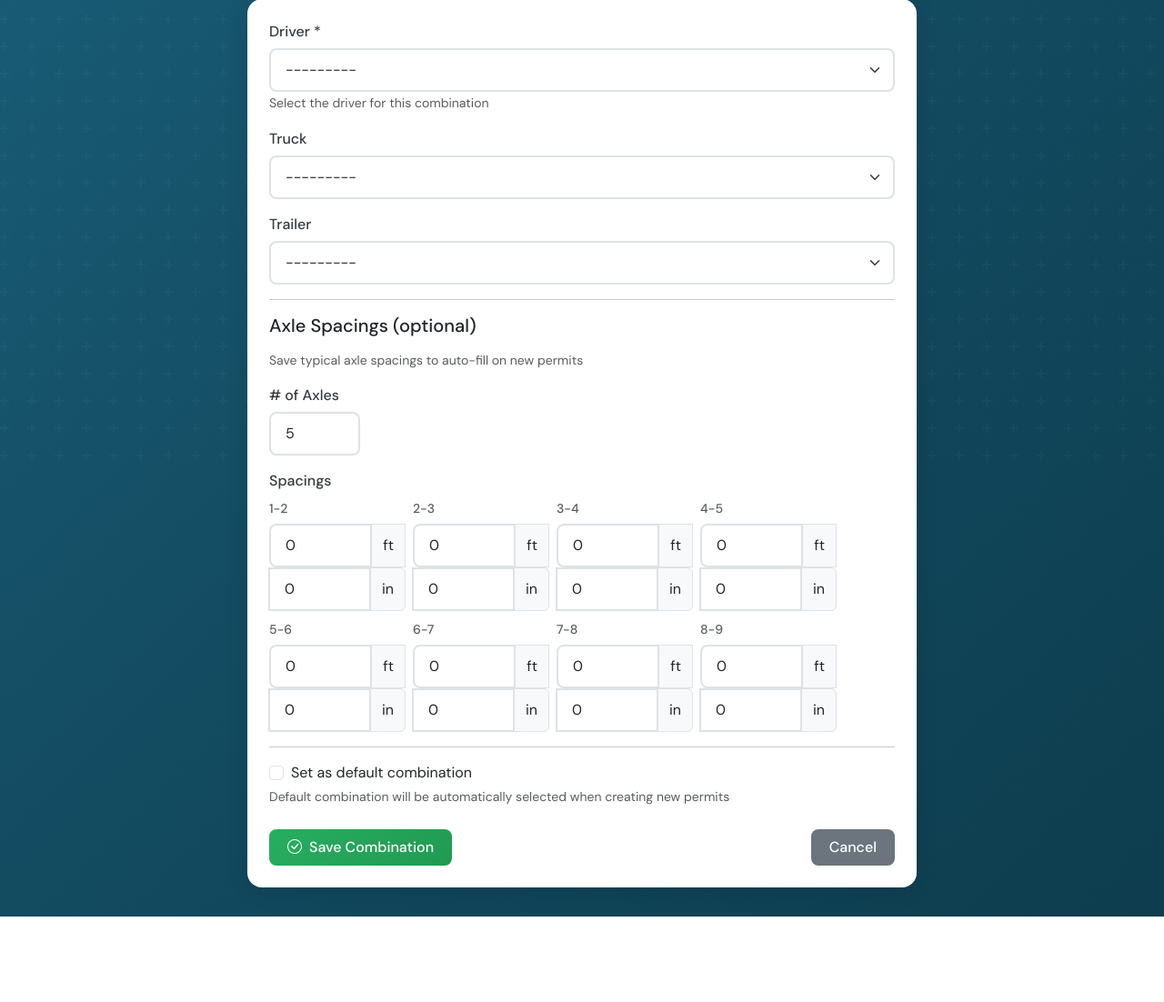
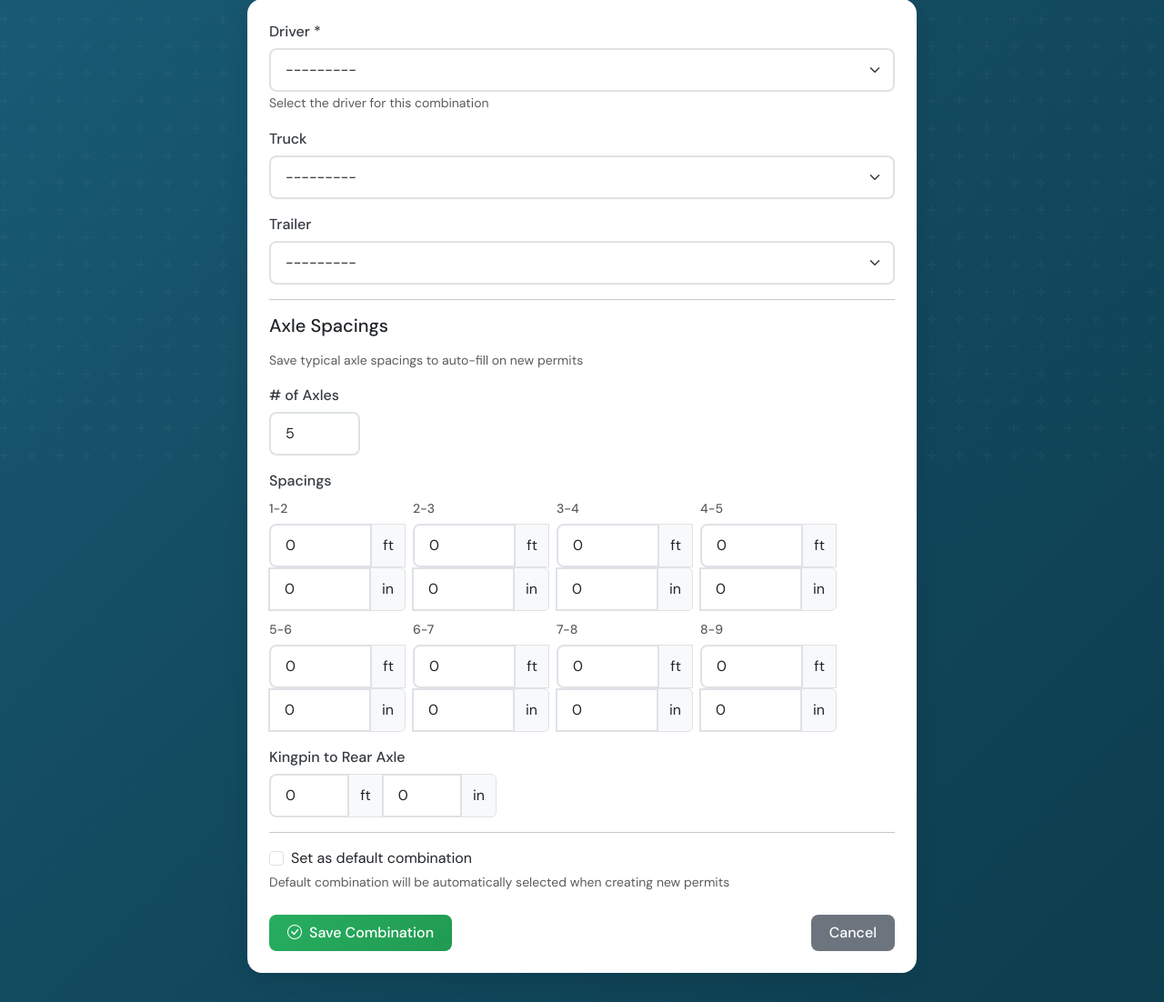
Before and after one commit to lingvo88/permit_system, a Django app: page /fleet/combinations/create/ in a window 1280 px wide. Shown: the part 284-1386 px from the top of the page at 91% size. Before the commit the page ends 1292 px from the top, so only its background shows below. Run offline with Django 4.2, Linux system fonts and the light colour scheme; a user stored in the database is signed in; tables that the repository leaves empty hold one stand-in row (values such as "Sample post"); parts of the project's set-up code (start-up, migrations or seed data) failed here and were passed over; some libraries are stand-ins or nearby versions.

Commit message:
Add kingpin to rear axle field and license plate display

```diff
--- a/fleet/forms.py
+++ b/fleet/forms.py
@@ -107,7 +107,8 @@
                   'spacing_5_6_ft', 'spacing_5_6_in',
                   'spacing_6_7_ft', 'spacing_6_7_in',
                   'spacing_7_8_ft', 'spacing_7_8_in',
-                  'spacing_8_9_ft', 'spacing_8_9_in']
+                  'spacing_8_9_ft', 'spacing_8_9_in',
+                  'kingpin_to_rear_axle_ft', 'kingpin_to_rear_axle_in']
         widgets = {
             'driver': forms.Select(attrs={'class': 'form-select'}),
             'truck': forms.Select(attrs={'class': 'form-select'}),
@@ -130,6 +131,8 @@
             'spacing_7_8_in': forms.NumberInput(attrs={'class': 'form-control', 'style': 'width: 70px;'}),
             'spacing_8_9_ft': forms.NumberInput(attrs={'class': 'form-control', 'style': 'width: 70px;'}),
             'spacing_8_9_in': forms.NumberInput(attrs={'class': 'form-control', 'style': 'width: 70px;'}),
+            'kingpin_to_rear_axle_ft': forms.NumberInput(attrs={'class': 'form-control', 'style': 'width: 70px;'}),
+            'kingpin_to_rear_axle_in': forms.NumberInput(attrs={'class': 'form-control', 'style': 'width: 70px;'}),
         }
 
     def __init__(self, *args, company=None, **kwargs):
--- a/fleet/models.py
+++ b/fleet/models.py
@@ -190,6 +190,10 @@
     spacing_8_9_ft = models.PositiveIntegerField(default=0, blank=True)
     spacing_8_9_in = models.PositiveIntegerField(default=0, blank=True)
 
+    # Kingpin to rear axle spacing
+    kingpin_to_rear_axle_ft = models.PositiveIntegerField(default=0, blank=True)
+    kingpin_to_rear_axle_in = models.PositiveIntegerField(default=0, blank=True)
+
 
     created_at = models.DateTimeField(auto_now_add=True)
     updated_at = models.DateTimeField(auto_now=True)
--- a/permits/models.py
+++ b/permits/models.py
@@ -138,6 +138,7 @@
     spacing_6_7 = models.DecimalField(max_digits=5, decimal_places=1, default=0, blank=True, verbose_name="Spacing 6-7")
     spacing_7_8 = models.DecimalField(max_digits=5, decimal_places=1, default=0, blank=True, verbose_name="Spacing 7-8")
     spacing_8_9 = models.DecimalField(max_digits=5, decimal_places=1, default=0, blank=True, verbose_name="Spacing 8-9")
+
 
     # Payment
     payment_method = models.ForeignKey(
--- a/templates/fleet/combination_form.html
+++ b/templates/fleet/combination_form.html
@@ -45,7 +45,7 @@
                     </div>
 
                     <hr>
-                    <h5 class="mb-3">Axle Spacings (optional)</h5>
+                    <h5 class="mb-3">Axle Spacings</h5>
                     <p class="text-muted small">Save typical axle spacings to auto-fill on new permits</p>
 
                     <div class="mb-3">
@@ -133,6 +133,16 @@
                         </div>
                     </div>
 
+                    <div class="mb-3">
+                        <label class="form-label">Kingpin to Rear Axle</label>
+                        <div class="input-group" style="width: 250px;">
+                            {{ form.kingpin_to_rear_axle_ft }}
+                            <span class="input-group-text">ft</span>
+                            {{ form.kingpin_to_rear_axle_in }}
+                            <span class="input-group-text">in</span>
+                        </div>
+                    </div>
+
                     <hr>
 
                     <div class="mb-4">
--- a/templates/permits/detail.html
+++ b/templates/permits/detail.html
@@ -31,8 +31,10 @@
                         <p><strong>Driver Email:</strong> {{ permit.driver.email|default:"-" }}</p>
                         <p><strong>Truck:</strong> {{ permit.truck|default:"-" }}</p>
                         <p><strong>Truck VIN:</strong> {{ permit.truck.vin|default:"-" }}</p>
+                        <p><strong>Truck Plate:</strong> {% if permit.truck.plate %}{{ permit.truck.plate }} ({{ permit.truck.plate_state }}){% else %}-{% endif %}</p>
                         <p><strong>Trailer:</strong> {{ permit.trailer|default:"-" }}</p>
                         <p><strong>Trailer VIN:</strong> {{ permit.trailer.vin|default:"-" }}</p>
+                        <p><strong>Trailer Plate:</strong> {% if permit.trailer.plate %}{{ permit.trailer.plate }} ({{ permit.trailer.plate_state }}){% else %}-{% endif %}</p>
                     </div>
                 </div>
 
```
Also changed, not shown: permits/views.py (+9 -3 lines), templates/permits/form.html (+12 -0 lines), fleet/migrations/0006_equipmentcombination_kingpin_to_rear_axle_ft_and_more.py (added), permits/migrations/0010_permitrequest_kingpin_to_rear_axle_ft_and_more.py (added), permits/migrations/0011_remove_permitrequest_kingpin_to_rear_axle_ft_and_more.py (added).
